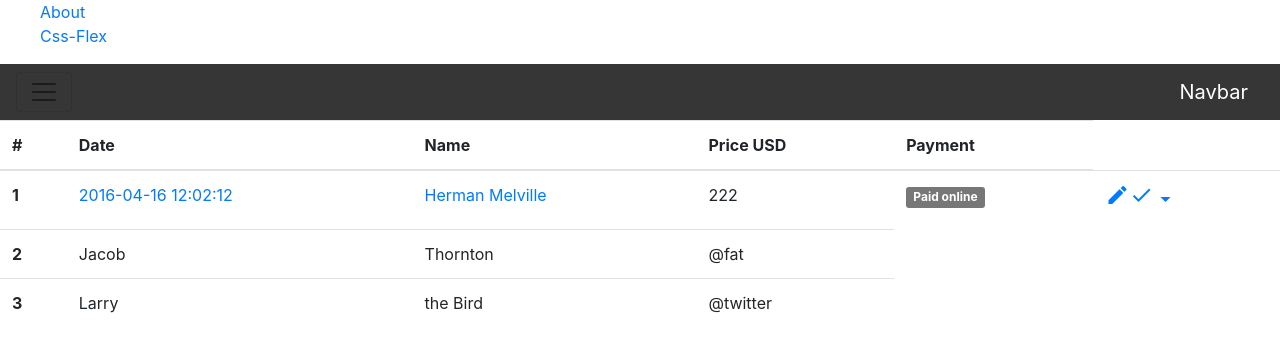
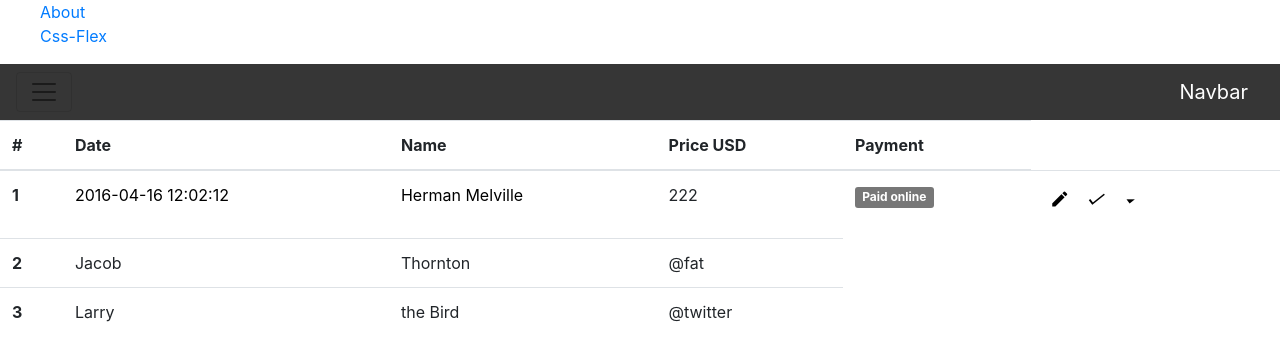
Before and after one commit to tahir94/css-bootstrap-samples, an Angular app: page /dashboard in a window 1280 px wide. Shown: the top 360 px of the page. Built offline with nearby package versions, Linux system fonts and the light colour scheme.

Commit message:
icons ui implemented

```diff
--- a/src/app/dashboard/dashboard.component.html
+++ b/src/app/dashboard/dashboard.component.html
@@ -66,20 +66,20 @@
 					<span class="label label-default">Paid online</span>
 				</td>
 				<td>
-					<a href="">
-						<i class="material-icons">edit</i>
+					<a class="table-a" href="">
+						<span style="font-family: 'Material Icons'" class="icon_styling">edit</span>
 					</a>
-					<a href="">
-					<i class="material-icons">check</i>
+					<a class="table-a" href="">
+					<i style="font-family: 'Material Icons'" class="icon_styling">check</i>
 				</a>
 					<div class="btn-group">
-					<a href="" data-toggle="dropdown" aria-haspopup="true" aria-expanded="false">
-						<i class="material-icons">arrow_drop_down</i>
+					<a class="table-a drpdwn-a" href="" data-toggle="dropdown" aria-haspopup="true" aria-expanded="false">
+						<i style="font-family: 'Material Icons'" class="icon_styling">arrow_drop_down</i>
 					</a>
 					<div class="dropdown-menu" style="left: -100px;">
 
 						<a class="dropdown-item dsply" routerLink="/about">
-							<i style="margin-right: 10px;" class="material-icons setMargin">cancel</i>Cancel Order
+							<i style="margin-right: 10px;" class="material-icons">cancel</i>Cancel Order
 						</a>
 					</div>
 				</div>
--- a/src/app/dashboard/dashboard.component.scss
+++ b/src/app/dashboard/dashboard.component.scss
@@ -28,3 +28,34 @@
     vertical-align: baseline;
     border-radius: .25em;
  }
+ tr:hover{
+	 background: #efefef;
+ }
+a{
+	text-decoration: none;
+	color: black;
+}
+.table-a:hover{
+	border: 1px solid;
+	background: #E0E0E0
+
+ }
+ .table-a{
+	 margin: 7px;
+	 font-size: 20px;
+	 border: 1px  white;
+
+	}
+	.icon_styling{
+	color: black
+ }
+ .drpdwn-a{
+	width: 30px;
+    position: relative;
+    bottom: 4px;
+	height: 30px;
+	// border: 1px solid white;
+ }
+ .drpdwn-a:hover{
+	 border: 1px whoite;
+ }
```
